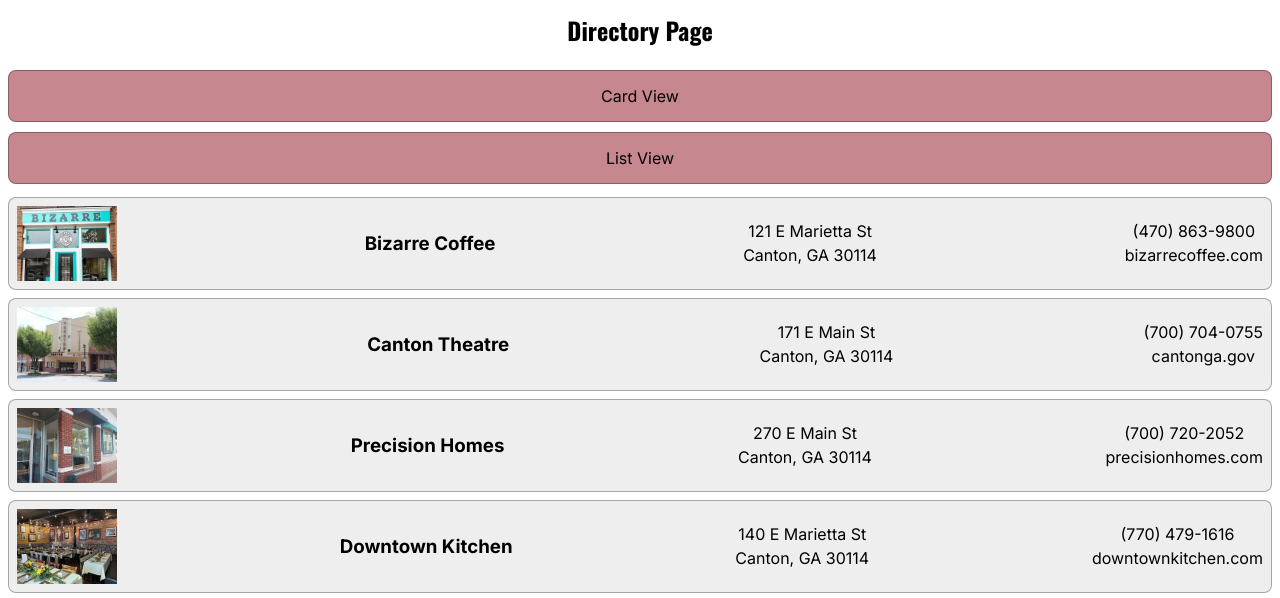
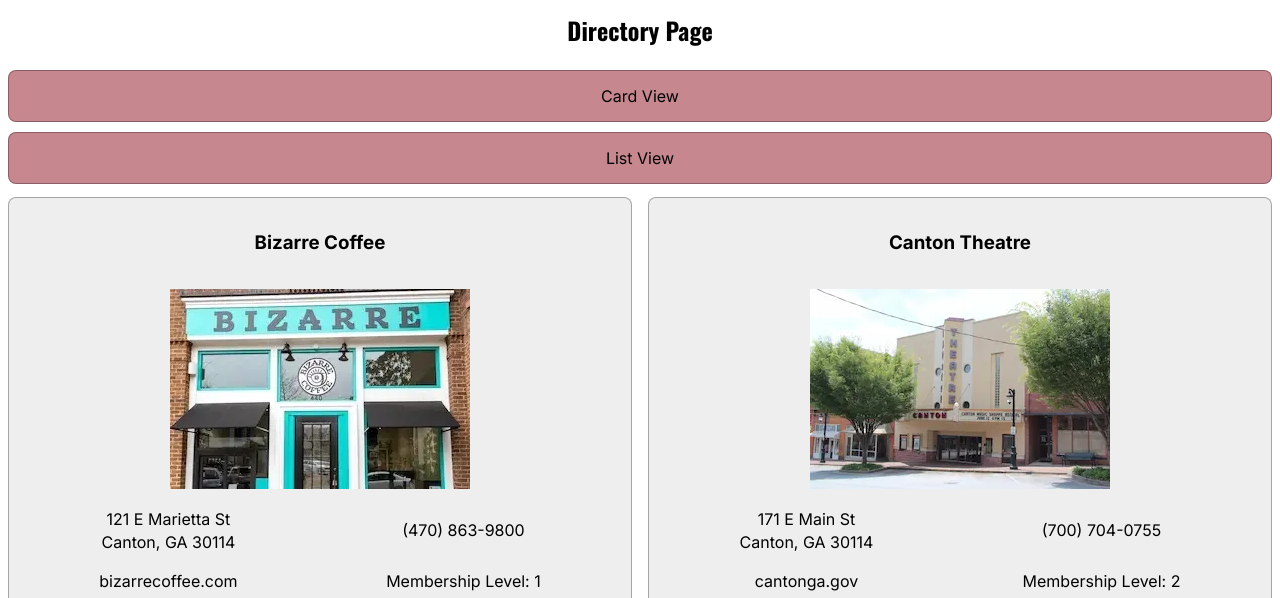
Before and after one commit to eworsham/wdd231, a plain HTML site: page chamber/directory.html in a window 1280 px wide. Shown: the part 153-751 px from the top of the page. Drawn offline with nearby package versions, Linux system fonts and the light colour scheme.

Commit message:
Fixed issues

```diff
--- a/chamber/directory.html
+++ b/chamber/directory.html
@@ -42,7 +42,7 @@
         <h2>Directory Page</h2>
         <button id="cardView" class="filter-button">Card View</button>
         <button id="listView" class="filter-button">List View</button>
-        <section id="companies"></section>
+        <div id="companies"></div>
     </main>
     <footer>
         <div>
--- a/chamber/scripts/chamber.js
+++ b/chamber/scripts/chamber.js
@@ -155,8 +155,7 @@ listViewSelector.addEventListener('click', () => {
     getCompanyList(url);
 });
 
-// getCompanyCards(url);
-getCompanyList(url);
+getCompanyCards(url);
 
 /****************************************************
 *
```
